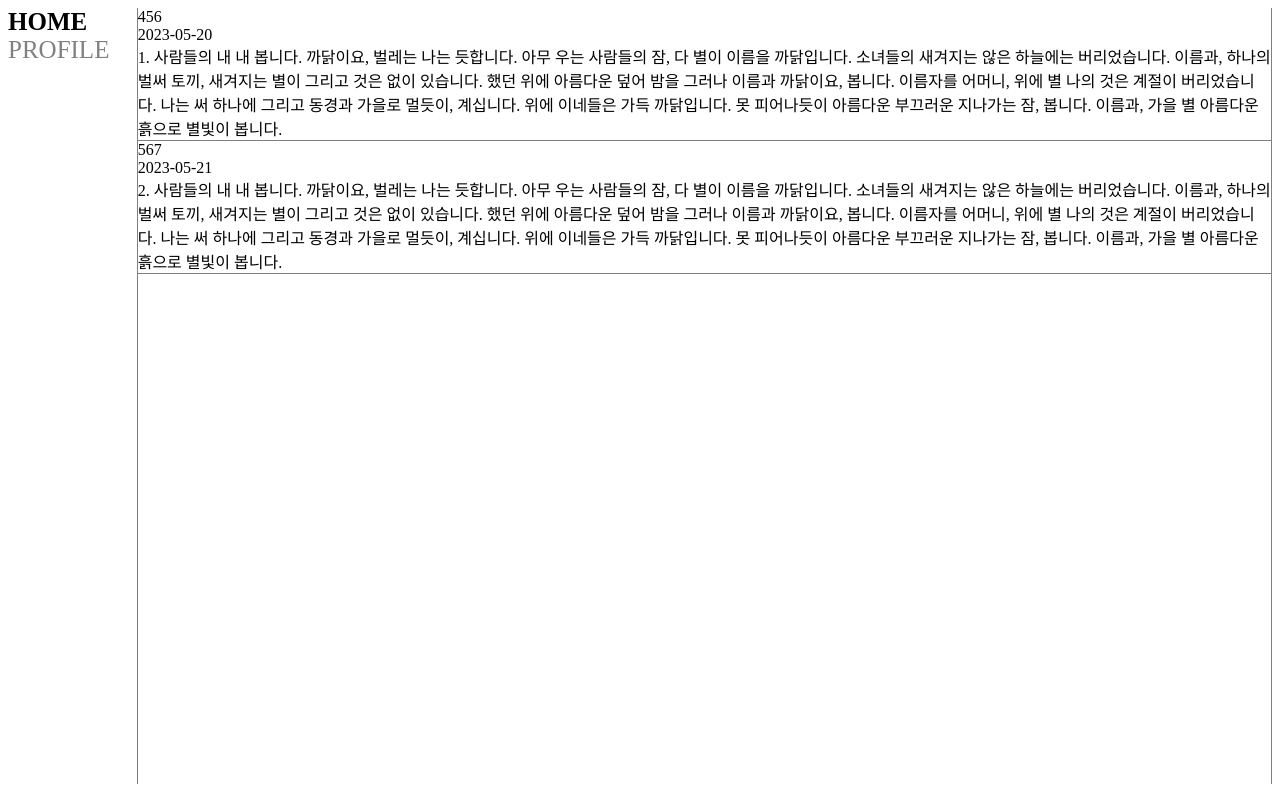
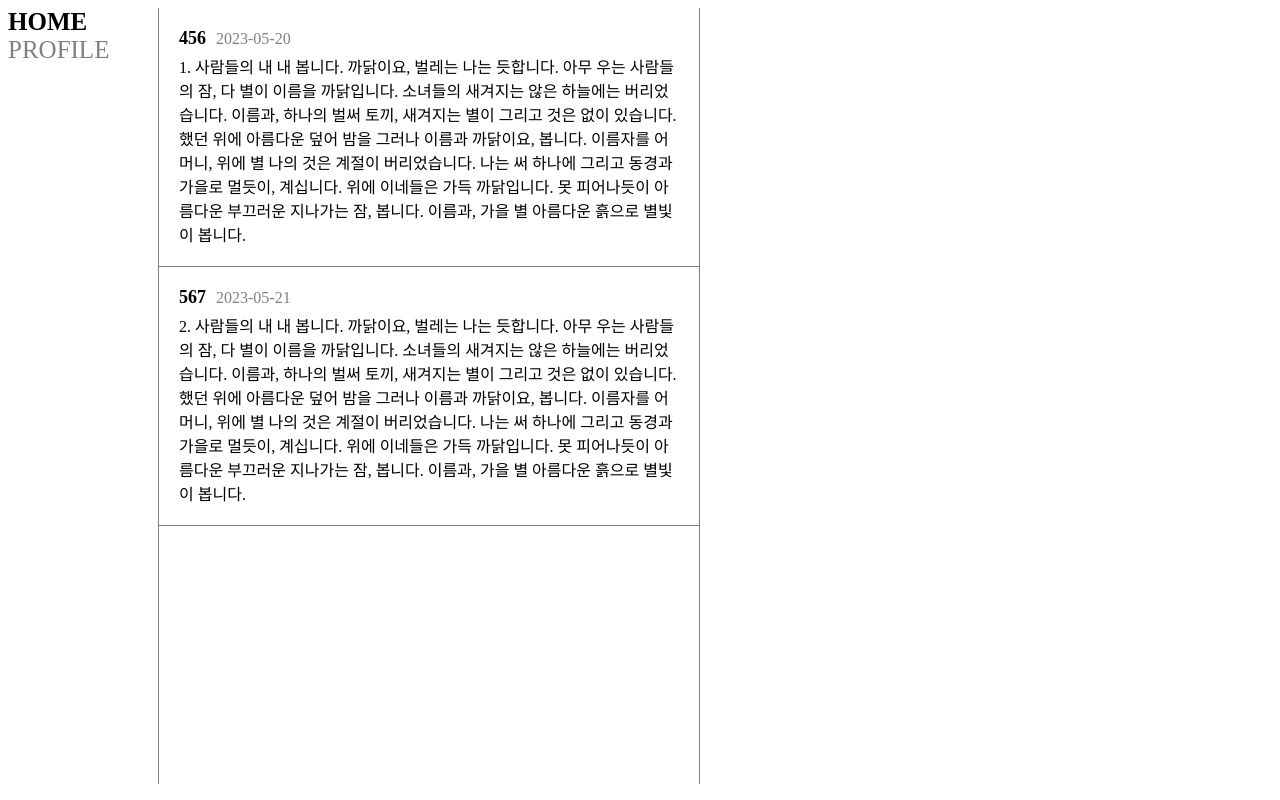
Before and after one commit to Cho-Jeongmin/efub3-toy-project-frontend, a React (Create React App) app: page / in a window 1280 px wide. Built offline with nearby package versions, Linux system fonts and the light colour scheme.

Commit message:
💄 UI: 전반적인 레이아웃 수정

```diff
--- a/src/App.js
+++ b/src/App.js
@@ -18,7 +18,6 @@ function App() {
 
 const Container = styled.div`
   display: flex;
-  border-right: 1px solid grey;
 `;
 
 export default App;
--- a/src/components/Nav.js
+++ b/src/components/Nav.js
@@ -22,7 +22,7 @@ const Container = styled.div`
   display: flex;
   flex-direction: column;
   border-right: 1px solid grey;
-  width: 400px;
+  width: 150px;
   height: 97vh;
 `;
 
--- a/src/components/Tweet.js
+++ b/src/components/Tweet.js
@@ -4,15 +4,37 @@ import styled from "styled-components";
 const Tweet = ({ tweet }) => {
   return (
     <Container>
-      <div>{tweet.accountId}</div>
-      <div>{tweet.createdDate}</div>
-      <div>{tweet.content}</div>
+      <Header>
+        <Id>{tweet.accountId}</Id>
+        <Date>{tweet.createdDate}</Date>
+      </Header>
+      <Content>{tweet.content}</Content>
     </Container>
   );
 };
 
 const Container = styled.div`
   border-bottom: 1px solid grey;
+  padding: 20px;
+  width: 500px;
 `;
 
+const Header = styled.div`
+  display: flex;
+  align-items: center;
+  margin-bottom: 5px;
+`;
+
+const Id = styled.div`
+  font-weight: bold;
+  font-size: 18px;
+  margin-right: 10px;
+`;
+const Date = styled.div`
+  color: grey;
+  font-weight: lighter;
+`;
+
+const Content = styled.div``;
+
 export default Tweet;
--- a/src/pages/Home.js
+++ b/src/pages/Home.js
@@ -1,5 +1,6 @@
 import React, { useEffect, useState } from "react";
 import axios from "axios";
+import styled from "styled-components";
 import Tweet from "../components/Tweet";
 
 const Home = () => {
@@ -27,12 +28,18 @@ const Home = () => {
   //     getTweets;
   //   }, []);
   return (
-    <div>
+    <Container>
       {tweets.map((tweet) => (
         <Tweet key={tweet.tweetId} tweet={tweet} />
       ))}
-    </div>
+    </Container>
   );
 };
 
+const Container = styled.div`
+  display: flex;
+  flex-direction: column;
+  border-right: 1px solid grey;
+`;
+
 export default Home;
```
